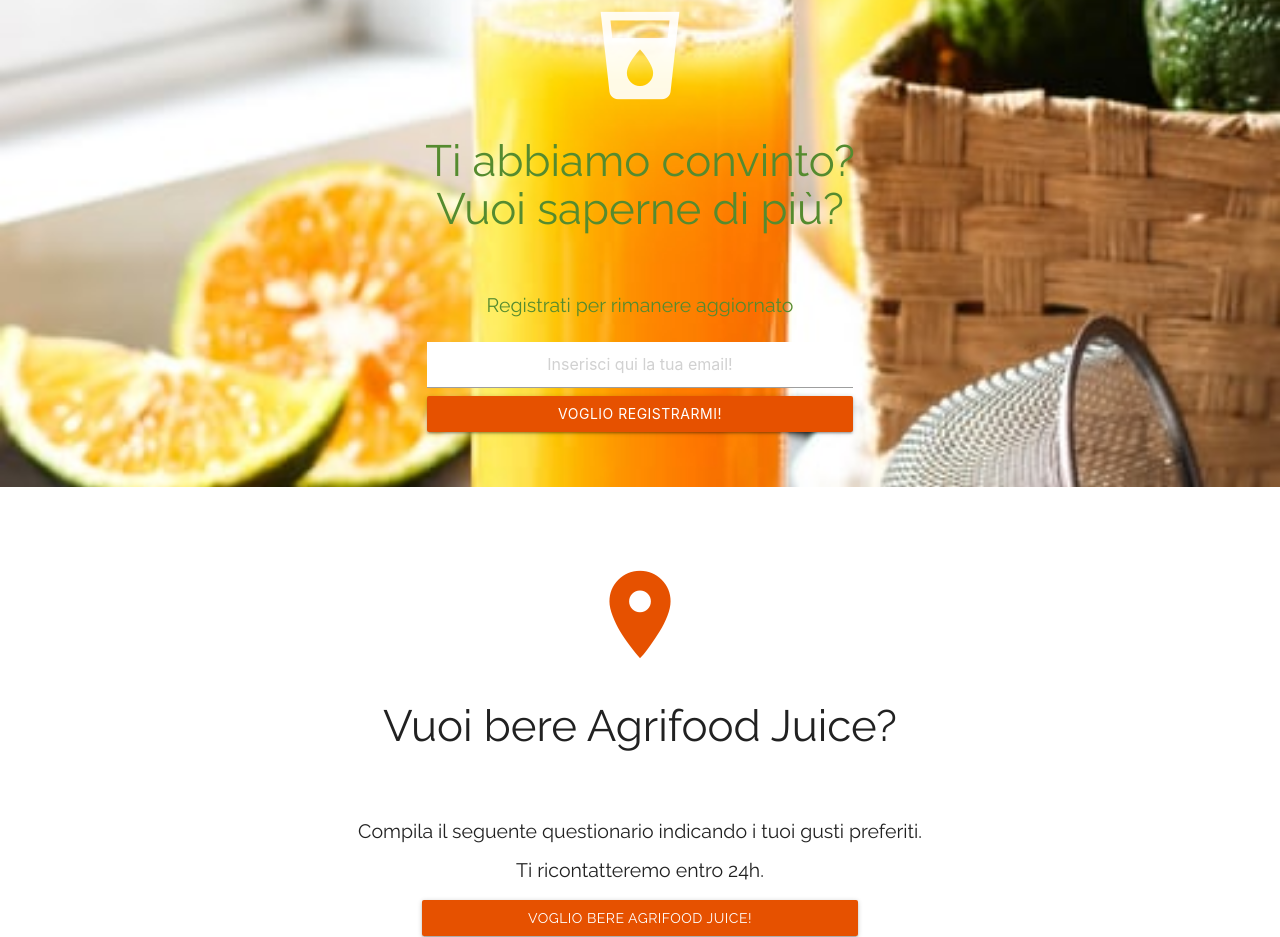
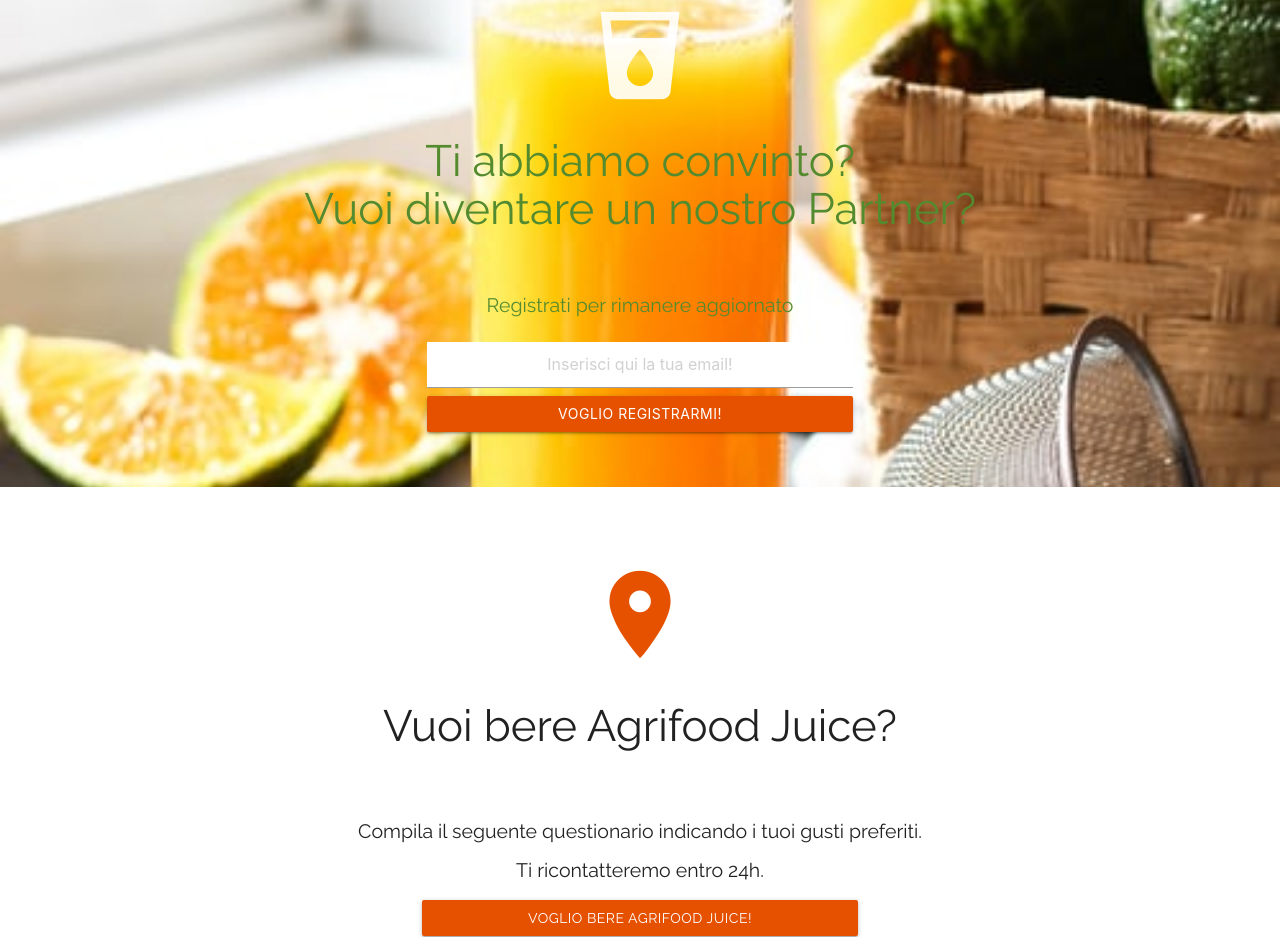
Before and after one commit to Agrifood-Juice/AgrifoodJuice, a plain HTML site: page index.html in a window 1280 px wide. Shown: the part 1127-2064 px from the top of the page. Drawn offline with nearby package versions, Linux system fonts and the light colour scheme; a script that the page names is missing.

Commit message:
Mod contatti partner

```diff
--- a/index.html
+++ b/index.html
@@ -117,7 +117,7 @@
           <i class="material-icons registrazione-icon">local_drink</i>
           <h3 class="light-green-text text-darken-3 col s12 light">Ti abbiamo convinto?
           <br>
-          Vuoi saperne di più?</h3>
+          Vuoi diventare un nostro Partner?</h3>
           <h5 class="light-green-text text-darken-3 col s12 registrazione-subtitle">Registrati per rimanere aggiornato</h5>
           <div class="row">
             <div class="input-field col s12 l6 offset-l3">
```
Also changed, not shown: 1 other file.
